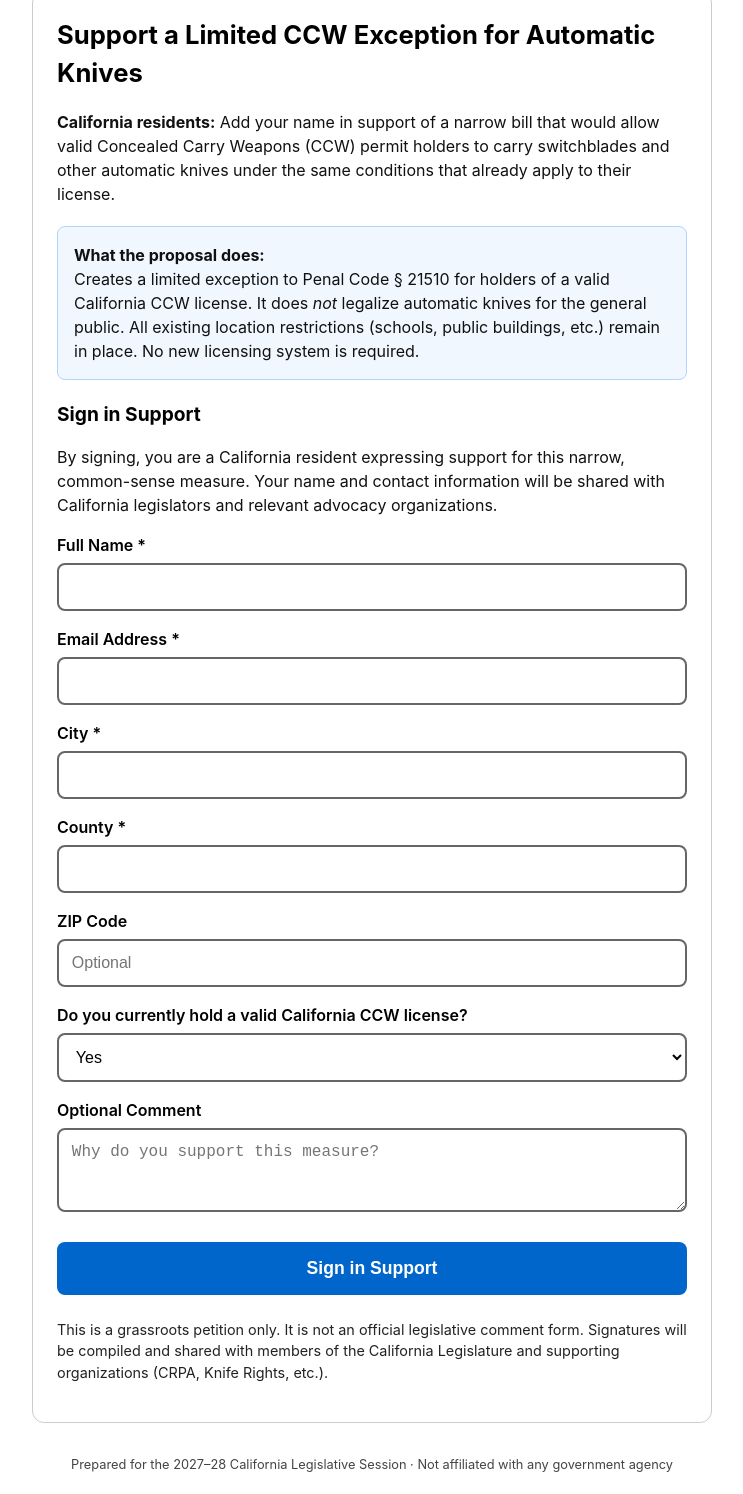
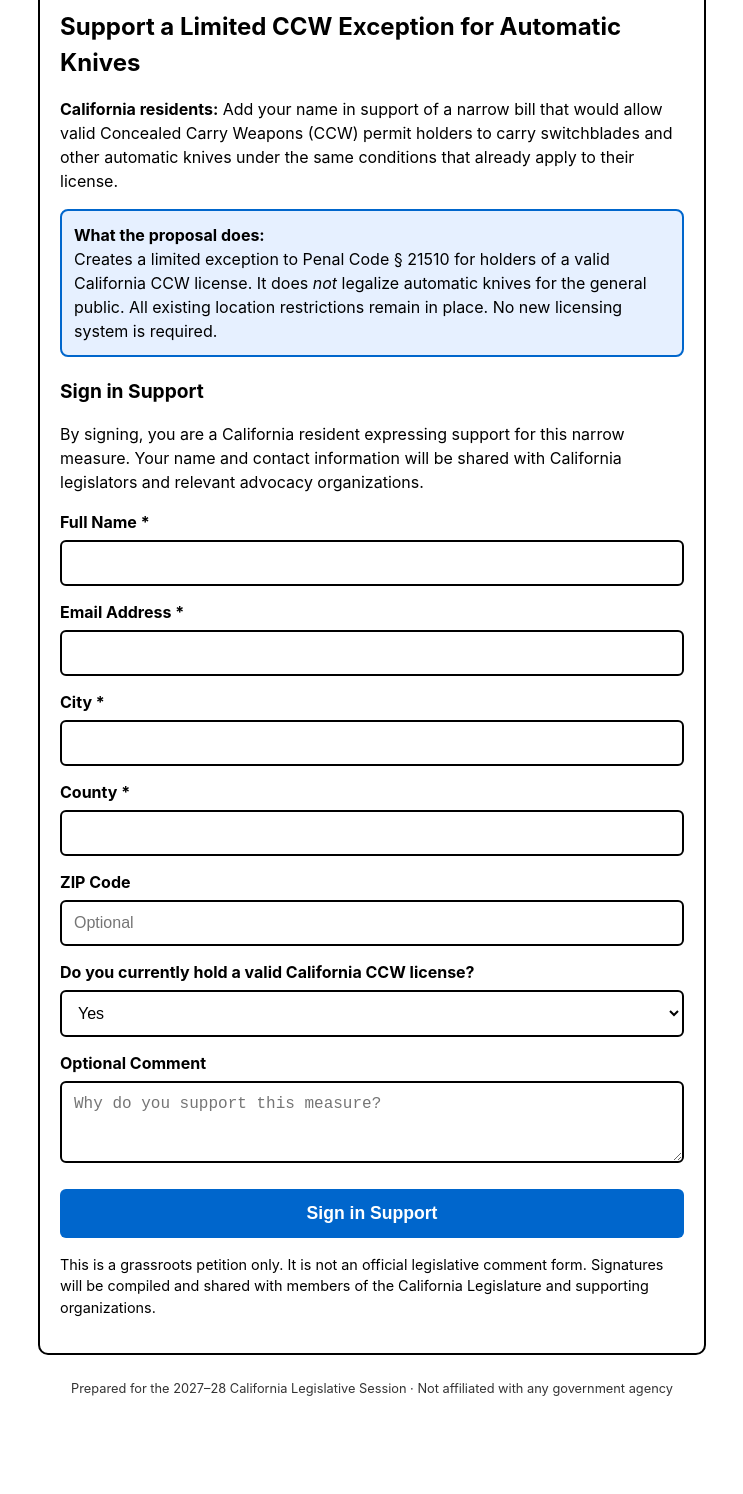
Before and after one commit to mlocke333/ccw-knife-petition, a plain HTML site: page index.html in a window 1280 px wide. Shown: the part 29-1523 px from the top of the page, without its empty margins (268-1011 px from the left). After the commit the page ends 1443 px from the top, so only its background shows below. Drawn offline with Linux system fonts and the light colour scheme.

Commit message:
Force high-contrast redesign - no dark mode, stronger borders

```diff
--- a/index.html
+++ b/index.html
@@ -5,66 +5,64 @@
 <meta name="viewport" content="width=device-width, initial-scale=1.0">
 <title>Support the CCW Automatic Knife Exception | California</title>
 <style>
-    /* High-contrast version - no dark mode */
+  * { box-sizing: border-box; }
   body {
     font-family: -apple-system, BlinkMacSystemFont, "Segoe UI", Roboto, Helvetica, Arial, sans-serif;
     line-height: 1.5;
-      max-width: 680px;
+    max-width: 700px;
     margin: 0 auto;
-      padding: 1.25rem;
+    padding: 16px;
     background: #ffffff;
-      color: #111111;
+    color: #000000;
   }
   .card {
     background: #ffffff;
-      border: 1px solid #cccccc;
-      border-radius: 12px;
-      padding: 1.5rem;
+    border: 2px solid #000000;
+    border-radius: 10px;
+    padding: 20px;
   }
-    h1 { font-size: 1.6rem; margin-top: 0; color: #000000; }
-    h2 { font-size: 1.2rem; color: #000000; }
+  h1 { font-size: 1.5rem; margin: 0 0 12px 0; color: #000000; }
+  h2 { font-size: 1.2rem; margin: 20px 0 8px 0; color: #000000; }
   .summary {
-      background: #f0f7ff;
-      padding: 1rem;
+    background: #e6f0ff;
+    border: 2px solid #0066cc;
+    padding: 12px;
     border-radius: 8px;
-      margin: 1.25rem 0;
-      border: 1px solid #b3d4ff;
+    margin: 16px 0;
+    color: #000000;
   }
   label {
     display: block;
-      margin: 1rem 0 0.4rem;
-      font-weight: 600;
+    margin: 14px 0 6px 0;
+    font-weight: 700;
     color: #000000;
   }
   input, select, textarea {
     width: 100%;
-      padding: 0.8rem;
-      border: 2px solid #666666;
-      border-radius: 8px;
+    padding: 12px;
+    border: 2px solid #000000;
+    border-radius: 6px;
     font-size: 16px;
     background: #ffffff;
     color: #000000;
-      box-sizing: border-box;
   }
   input:focus, select:focus, textarea:focus {
     outline: 3px solid #0066cc;
-      border-color: #0066cc;
   }
   button {
     background: #0066cc;
     color: #ffffff;
     border: none;
-      padding: 1rem 1.5rem;
+    padding: 14px;
     font-size: 1.1rem;
-      border-radius: 8px;
+    font-weight: 700;
+    border-radius: 6px;
+    margin-top: 20px;
+    width: 100%;
     cursor: pointer;
-      margin-top: 1.5rem;
-      width: 100%;
-      font-weight: 700;
   }
-    button:active { background: #004c99; }
-    .note { font-size: 0.9rem; color: #222222; margin-top: 1.5rem; }
-    footer { margin-top: 2rem; font-size: 0.8rem; text-align: center; color: #444444; }
+  .note { font-size: 0.9rem; color: #000000; margin-top: 16px; }
+  footer { margin-top: 24px; font-size: 0.8rem; text-align: center; color: #333333; }
 </style>
 </head>
 <body>
@@ -74,11 +72,11 @@
 
   <div class="summary">
     <strong>What the proposal does:</strong><br>
-      Creates a limited exception to Penal Code § 21510 for holders of a valid California CCW license. It does <em>not</em> legalize automatic knives for the general public. All existing location restrictions (schools, public buildings, etc.) remain in place. No new licensing system is required.
+    Creates a limited exception to Penal Code § 21510 for holders of a valid California CCW license. It does <em>not</em> legalize automatic knives for the general public. All existing location restrictions remain in place. No new licensing system is required.
   </div>
 
   <h2>Sign in Support</h2>
-    <p>By signing, you are a California resident expressing support for this narrow, common-sense measure. Your name and contact information will be shared with California legislators and relevant advocacy organizations.</p>
+  <p>By signing, you are a California resident expressing support for this narrow measure. Your name and contact information will be shared with California legislators and relevant advocacy organizations.</p>
 
   <form method="POST" action="https://formspree.io/f/YOUR_FORM_ID">
     <label for="name">Full Name *</label>
@@ -112,13 +110,8 @@
     <button type="submit">Sign in Support</button>
   </form>
 
-    <p class="note">
-      This is a grassroots petition only. It is not an official legislative comment form. Signatures will be compiled and shared with members of the California Legislature and supporting organizations (CRPA, Knife Rights, etc.).
-    </p>
+  <p class="note">This is a grassroots petition only. It is not an official legislative comment form. Signatures will be compiled and shared with members of the California Legislature and supporting organizations.</p>
 </div>
-
-  <footer>
-    Prepared for the 2027–28 California Legislative Session · Not affiliated with any government agency
-  </footer>
+<footer>Prepared for the 2027–28 California Legislative Session · Not affiliated with any government agency</footer>
 </body>
 </html>
```
Lines whose indentation alone changed are shown as unchanged.
